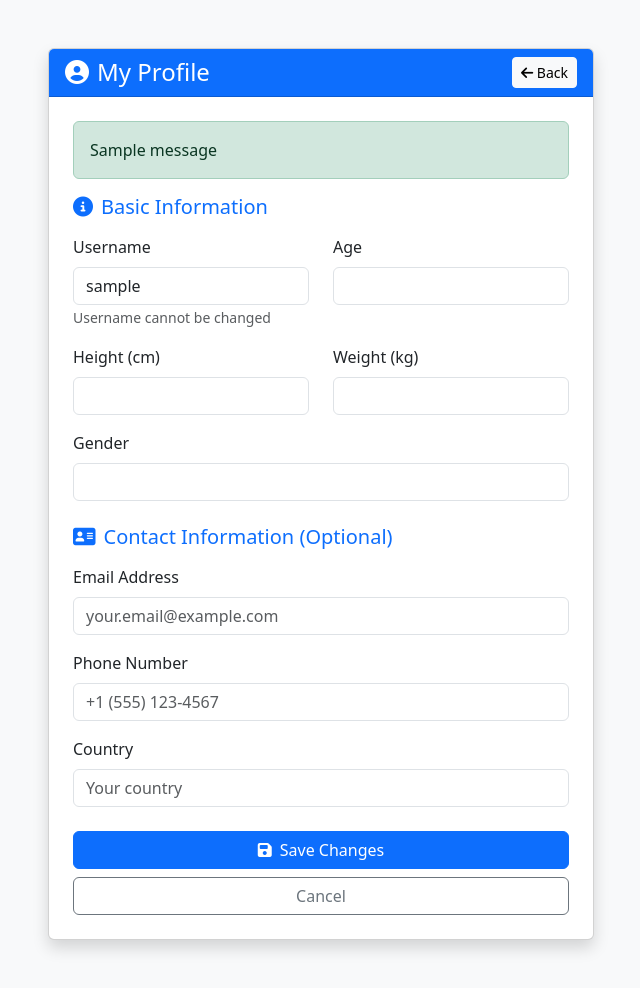
After one commit to ColterPanzi/Team-UNR-, a Flask app: template Hackathon_Project/templates/profile.html in a window 1280 px wide. The commit adds this page. Shown: the whole page, without its empty margins (319-959 px from the left). Run offline with Flask 3, Linux system fonts and the light colour scheme; the template is opened without the code that fills it: most values are stand-ins (such as "Sample title", 1, 10 or a date in 2020); one stand-in notice (Sample message) is shown.

Commit message:
big update 👍
set up a profile, first login prompt for information (weight, height, age, gender), GPT able to retrieve those information, give you nutrition/fitness tips based on your information. Also updated menu.html, slight padding and also profile icon. Added optional information like email pn and country for fun

```diff
--- a/Hackathon_Project/server.py
+++ b/Hackathon_Project/server.py
@@ -1,8 +1,5 @@
 from flask import Flask, request, jsonify, render_template, redirect, url_for, flash, session
 import re
-from sklearn.feature_extraction.text import TfidfVectorizer
-from sklearn.naive_bayes import MultinomialNB
-from sklearn.pipeline import Pipeline
 import os
 import json
 from uuid import uuid4
@@ -57,13 +54,22 @@ def create_user(db, user_name, password):
         return False
 
     db["users"][user_name] = {
-        "password": password,  # plain text for hackathon only
+        "password": password,
+        "profile": {
+            "age": None,
+            "height": None,
+            "weight": None,
+            "gender": None,
+            "completed": False,
+            # Add new optional fields
+            "email": "",
+            "phone": "",
+            "country": ""
+        },
         "groceries": [],
         "images": []
     }
     return True
-
-
 def require_login():
     user_name = session.get("user_name")
     if not user_name:
@@ -154,42 +160,44 @@ def simple_tokenize(text):
     filtered = [t for t in tokens if t not in set(stopwords.words("english"))]
     return filtered
 
-# =========================
-# Explicit myths for safety
-# =========================
-MYTH_PATTERNS = [
-    "starve myself",
-    "detox juice cleanse",
-    "all carbs should be avoided",
-    "drinking coffee dehydrates",
-]
-
-def is_myth(message):
-    msg = message.lower()
-    for pattern in MYTH_PATTERNS:
-        if pattern in msg:
-            return True
-    return False
-
-# =========================
-# GPT integration
-# =========================
-from openai import OpenAI
-
 # Initialize the client once
 client = OpenAI(api_key=os.getenv("OPENAI_API_KEY"))
 
 def generate_gpt_reply(user_message):
-    """Enhanced GPT prompt that stays on topic"""
+    """Enhanced GPT prompt with user profile data"""
+
+    # Get user profile data
+    user_profile = None
+    user_name = session.get("user_name")
+    if user_name:
+        db = load_db()
+        user = get_user(db, user_name)
+        if user and user["profile"]["completed"]:
+            user_profile = user["profile"]
+
+    # Build prompt with user data
+    if user_profile:
+        profile_info = f"""
+USER PROFILE:
+- Age: {user_profile['age']}
+- Height: {user_profile['height']} cm
+- Weight: {user_profile['weight']} kg
+- Gender: {user_profile['gender']}
+"""
+    else:
+        profile_info = "USER PROFILE: No profile data available."
+
     prompt = f"""You are NutriBot, a friendly nutrition and health expert chatbot.
+
+{profile_info}
 
 USER QUESTION: "{user_message}"
 
-IMPORTANT: Only answer if this question is related to nutrition, diet, food, health, fitness, or healthy living.
-
-If the question is NOT related to these topics, politely decline and redirect back to nutrition/health topics.
-
-Otherwise, provide a helpful, evidence-based response about nutrition and health.
+IMPORTANT:
+- Only answer if this question is related to nutrition, diet, food, health, fitness, or healthy living
+- If user profile is available, use it to provide personalized advice
+- If the question is NOT related to these topics, politely decline and redirect back to nutrition/health topics
+- Otherwise, provide a helpful, evidence-based response about nutrition and health
 
 Your response:"""
 
@@ -204,22 +212,29 @@ Your response:"""
     except Exception as e:
         print("OpenAI API error:", e)
         return "Sorry, I couldn't generate a response at the moment."
+
+
 bot_started = False
 
 def chatbot_reply(user_message):
-    global bot_started
+    # Use session to track if bot started for this user
+    if 'bot_started' not in session:
+        session['bot_started'] = False
+
     userInputHistory.append(user_message)
 
-    # Welcome
-    missing_question = ensureCheckUserInformation()
-    if not bot_started:
-        bot_started = True
-        return f"👋 Welcome to NutriBot! {missing_question}" if missing_question else "👋 Welcome to NutriBot!"
+    # Check if user has completed profile
+    user_name = session.get("user_name")
+    if user_name:
+        db = load_db()
+        user = get_user(db, user_name)
+        if user and not user["profile"]["completed"]:
+            return "Please complete your profile setup first from the main menu! 🎯"
 
-    # Collect missing info
-    if missing_question:
-        data_result = ExtractUserData(user_message)
-        return data_result if data_result else missing_question
+    # Welcome (only show if profile is complete and first message)
+    if not session['bot_started']:
+        session['bot_started'] = True
+        return "👋 Welcome to NutriBot! I can see your profile is set up. Ask me anything about nutrition, diet, or healthy living! 🍎"
 
     tokens = simple_tokenize(user_message)
 
@@ -231,9 +246,8 @@ def chatbot_reply(user_message):
     if any(bye in tokens for bye in ["bye", "goodbye", "end", "quit"]):
         return "Bye! Stay healthy! 🥦"
 
-    # Fallback to GPT (which now has built-in topic filtering)
+    # Fallback to GPT
     return generate_gpt_reply(user_message)
-
 
 @app.route("/chat", methods=["POST"])
 def chat():
@@ -242,10 +256,65 @@ def chat():
     reply = chatbot_reply(message)
     return jsonify({"reply": reply})
 
+@app.route("/profile", methods=["GET", "POST"])
+def profile():
+    user_name = require_login()
+    if not user_name:
+        return redirect(url_for("login"))
 
-# ================================
-# MENU PAGE
-# ================================
+    db = load_db()
+    user = get_user(db, user_name)
+    user = ensure_user_profile(user)  # Add this line
+
+    if request.method == "POST":
+        # Update profile information
+        user["profile"]["email"] = request.form.get("email", "")
+        user["profile"]["phone"] = request.form.get("phone", "")
+        user["profile"]["country"] = request.form.get("country", "")
+
+        save_db(db)
+        flash("Profile updated successfully! ✅")
+        return redirect(url_for("profile"))
+
+    return render_template("profile.html", user=user, user_name=user_name)
+
+@app.route("/profile-setup", methods=["GET", "POST"])
+def profile_setup():
+    user_name = require_login()
+    if not user_name:
+        return redirect(url_for("login"))
+
+    db = load_db()
+    user = get_user(db, user_name)
+
+    if request.method == "POST":
+        # Get form data
+        age = request.form.get("age")
+        height = request.form.get("height")
+        weight = request.form.get("weight")
+        gender = request.form.get("gender")
+
+        # Validate and save
+        if age and height and weight and gender:
+            user["profile"]["age"] = int(age)
+            user["profile"]["height"] = int(height)
+            user["profile"]["weight"] = int(weight)
+            user["profile"]["gender"] = gender
+            user["profile"]["completed"] = True
+
+            save_db(db)
+            flash("Profile setup complete! Welcome to NutriBot! 🎉")
+            return redirect(url_for("menu"))
+        else:
+            flash("Please fill in all fields.")
+
+    # Check if profile already completed
+    if user["profile"]["completed"]:
+        flash("Your profile is already set up!")
+        return redirect(url_for("menu"))
+
+    return render_template("profile_setup.html", user_name=user_name)
+
 @app.route("/menu", methods=["GET"])
 def menu():
     user_name = session.get("user_name")
@@ -253,8 +322,13 @@ def menu():
         flash("Please log in first.")
         return redirect(url_for("login"))
 
+    # Check if profile is complete
+    db = load_db()
+    user = get_user(db, user_name)
+    if user and not user["profile"]["completed"]:
+        return redirect(url_for("profile_setup"))
+
     return render_template("menu.html", user_name=user_name)
-
 
 # ================================
 # GROCERIES
@@ -407,11 +481,11 @@ def signup():
             return redirect(url_for("signup"))
 
         save_db(db)
-        flash("Account created! Please log in.")
-        return redirect(url_for("login"))
+        session["user_name"] = user_name  # Log them in
+        flash("Account created! Please complete your profile.")
+        return redirect(url_for("profile_setup"))
 
     return render_template("signup.html")
-
 
 @app.route("/login", methods=["GET", "POST"])
 def login():
--- /dev/null
+++ b/Hackathon_Project/templates/profile.html
@@ -0,0 +1,100 @@
+<!DOCTYPE html>
+<html lang="en">
+<head>
+    <meta charset="UTF-8">
+    <title>My Profile - NutriBot</title>
+    <link href="https://cdn.jsdelivr.net/npm/bootstrap@5.3.8/dist/css/bootstrap.min.css" rel="stylesheet">
+    <link href="https://cdnjs.cloudflare.com/ajax/libs/font-awesome/6.4.0/css/all.min.css" rel="stylesheet">
+</head>
+<body class="bg-light">
+    <div class="container py-5">
+        <div class="row justify-content-center">
+            <div class="col-md-8 col-lg-6">
+                <div class="card shadow">
+                    <div class="card-header bg-primary text-white">
+                        <div class="d-flex justify-content-between align-items-center">
+                            <h4 class="mb-0"><i class="fas fa-user-circle me-2"></i>My Profile</h4>
+                            <a href="{{ url_for('menu') }}" class="btn btn-light btn-sm">
+                                <i class="fas fa-arrow-left"></i> Back
+                            </a>
+                        </div>
+                    </div>
+                    <div class="card-body p-4">
+                        {% with messages = get_flashed_messages() %}
+                            {% if messages %}
+                                <div class="alert alert-success">
+                                    {% for msg in messages %}
+                                        <div>{{ msg }}</div>
+                                    {% endfor %}
+                                </div>
+                            {% endif %}
+                        {% endwith %}
+
+                        <form method="post">
+                            <!-- Basic Info Section -->
+                            <div class="mb-4">
+                                <h5 class="text-primary mb-3"><i class="fas fa-info-circle me-2"></i>Basic Information</h5>
+                                <div class="row">
+                                    <div class="col-md-6 mb-3">
+                                        <label class="form-label">Username</label>
+                                        <input type="text" class="form-control" value="{{ user_name }}" readonly>
+                                        <small class="text-muted">Username cannot be changed</small>
+                                    </div>
+                                    <div class="col-md-6 mb-3">
+                                        <label class="form-label">Age</label>
+                                        <input type="number" class="form-control" value="{{ user.profile.age if user.profile.age }}" readonly>
+                                    </div>
+                                </div>
+                                <div class="row">
+                                    <div class="col-md-6 mb-3">
+                                        <label class="form-label">Height (cm)</label>
+                                        <input type="number" class="form-control" value="{{ user.profile.height if user.profile.height }}" readonly>
+                                    </div>
+                                    <div class="col-md-6 mb-3">
+                                        <label class="form-label">Weight (kg)</label>
+                                        <input type="number" class="form-control" value="{{ user.profile.weight if user.profile.weight }}" readonly>
+                                    </div>
+                                </div>
+                                <div class="mb-3">
+                                    <label class="form-label">Gender</label>
+                                    <input type="text" class="form-control" value="{{ user.profile.gender if user.profile.gender }}" readonly>
+                                </div>
+                            </div>
+
+                            <!-- Optional Info Section -->
+                            <div class="mb-4">
+                                <h5 class="text-primary mb-3"><i class="fas fa-address-card me-2"></i>Contact Information (Optional)</h5>
+                                <div class="mb-3">
+                                    <label for="email" class="form-label">Email Address</label>
+                                    <input type="email" class="form-control" id="email" name="email"
+                                           value="{{ user.profile.email if user.profile.email }}"
+                                           placeholder="your.email@example.com">
+                                </div>
+                                <div class="mb-3">
+                                    <label for="phone" class="form-label">Phone Number</label>
+                                    <input type="tel" class="form-control" id="phone" name="phone"
+                                           value="{{ user.profile.phone if user.profile.phone }}"
+                                           placeholder="+1 (555) 123-4567">
+                                </div>
+                                <div class="mb-3">
+                                    <label for="country" class="form-label">Country</label>
+                                    <input type="text" class="form-control" id="country" name="country"
+                                           value="{{ user.profile.country if user.profile.country }}"
+                                           placeholder="Your country">
+                                </div>
+                            </div>
+
+                            <div class="d-grid gap-2">
+                                <button type="submit" class="btn btn-primary">
+                                    <i class="fas fa-save me-2"></i>Save Changes
+                                </button>
+                                <a href="{{ url_for('menu') }}" class="btn btn-outline-secondary">Cancel</a>
+                            </div>
+                        </  form>
+                    </div>
+                </div>
+            </div>
+        </div>
+    </div>
+</body>
+</html>
```
Also changed, not shown: Hackathon_Project/db_groceries.json (+21 -19 lines), Hackathon_Project/static/chat.js (+7 -0 lines), Hackathon_Project/templates/menu.html (+14 -6 lines), Hackathon_Project/templates/profile_setup.html (added, +61 -0 lines).
